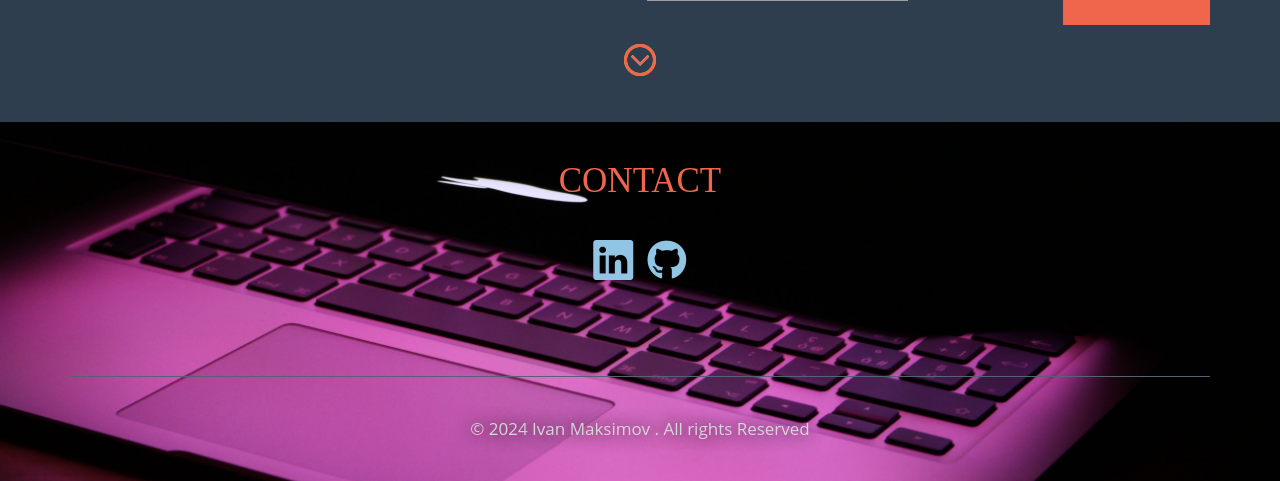
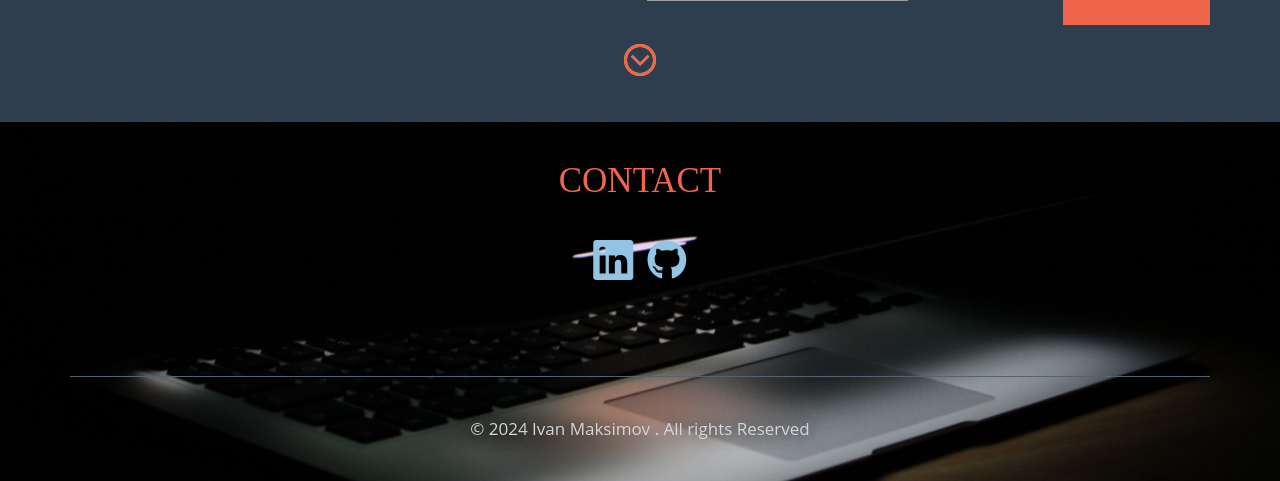
Before and after one commit to ivmaksimov/ivmaksimov.github.io, a PHP site: page /index.html in a window 1280 px wide. Shown: the part 3846-4327 px from the top of the page. Run offline with PHP 8.4, Linux system fonts and the light colour scheme; grey boxes are pictures that could not be loaded.

Commit message:
bg removed from section about

```diff
--- a/css/style.css
+++ b/css/style.css
@@ -620,10 +620,7 @@
   text-align: center;
 }
 .content {
-  background-image: url(../images/pic4.jpg);
-
-  background-size: contain;
-  background-position: bottom;
+  background-color: black;
 }
 .about-section {
   padding: 3em 0;
@@ -827,9 +824,9 @@
 }
 
 .footer-section {
-  background: url(../images/pic3.jpg);
+  background: url(../images/pic41.jpg);
   background-size: cover;
-  background-position: right;
+  background-position: top;
 }
 
 .social-icon a i.icon1 {
```
Also changed, not shown: images/pic41.jpg (added).
